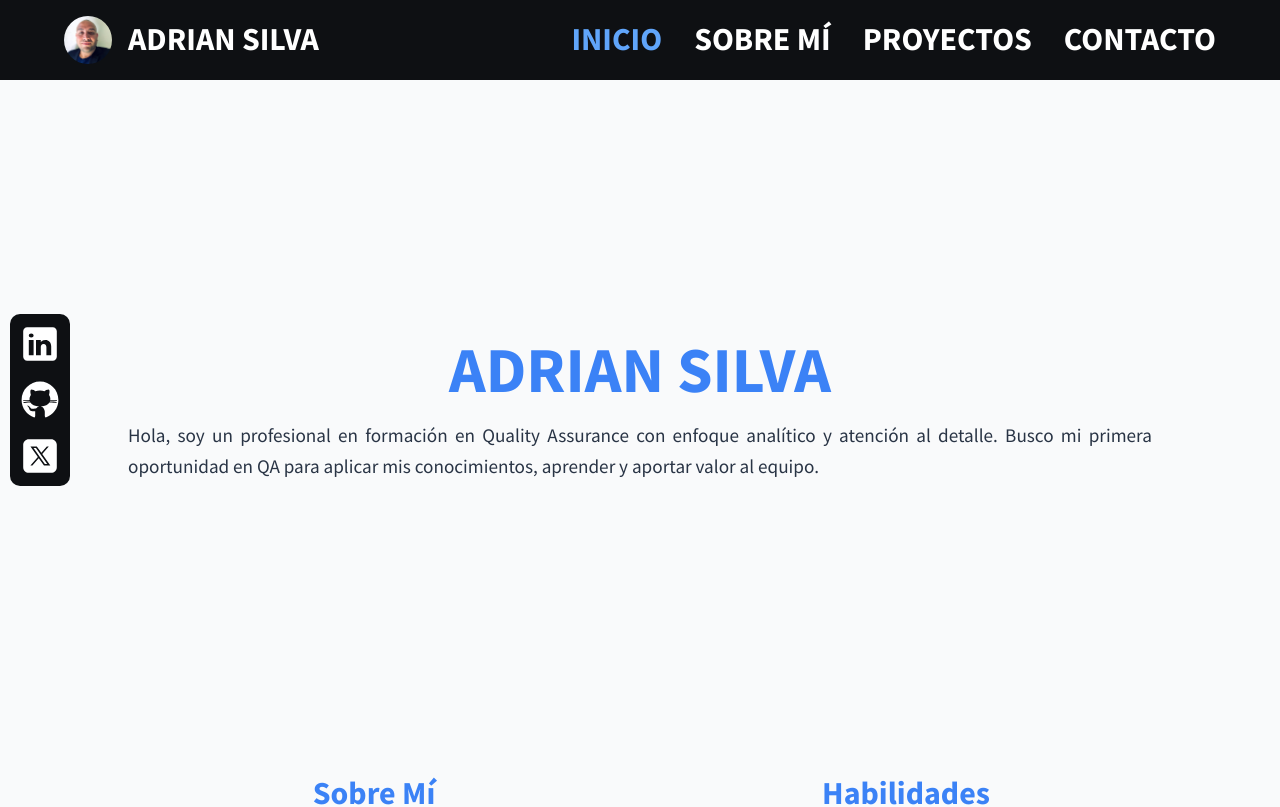
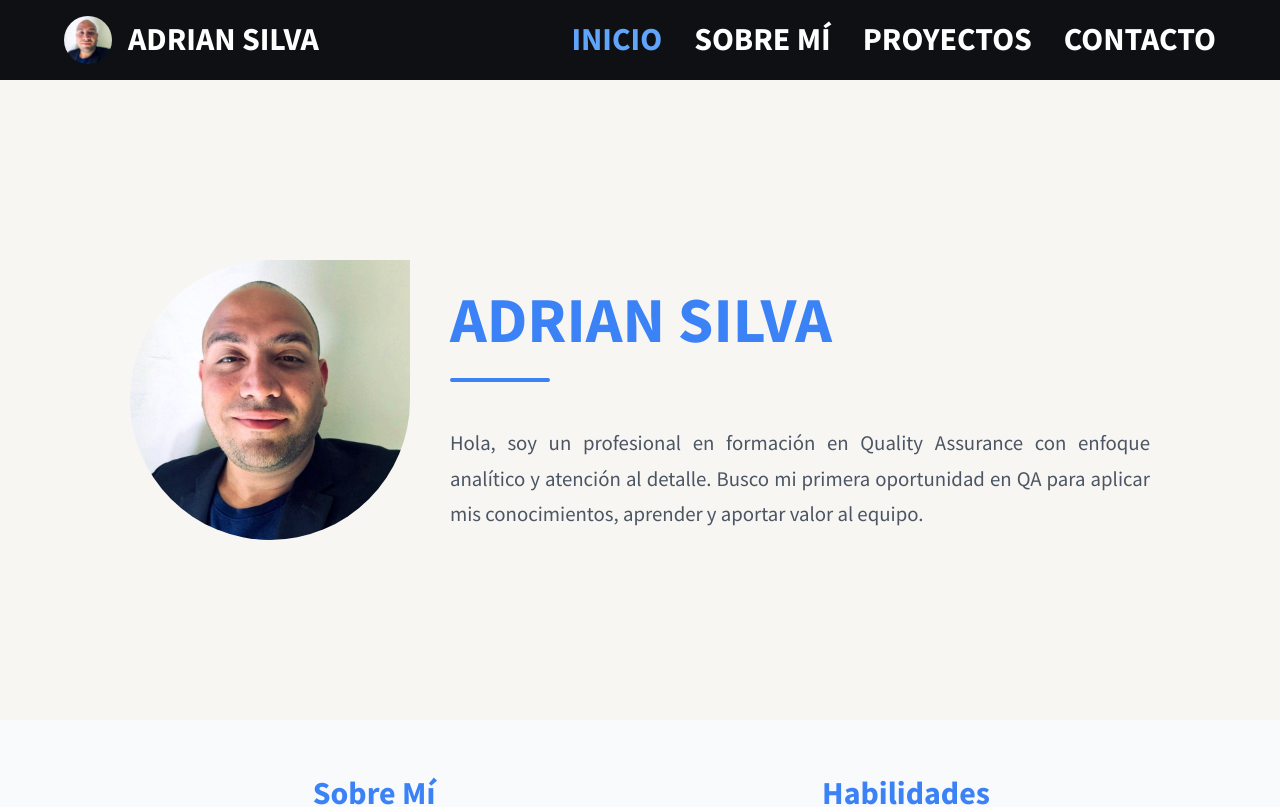
Before and after one commit to adjsvar/portafolio, a React (Vite) app: page / in a window 1280 px wide. Shown: the top 807 px of the page. Built offline with nearby package versions, Linux system fonts and the light colour scheme.

Commit message:
Pequeños cambios en home

```diff
--- a/src/pages/Home.jsx
+++ b/src/pages/Home.jsx
@@ -1,20 +1,28 @@
-// src/pages/Home.jsx - manteniendo la estructura original
+// src/pages/Home.jsx - Versión actualizada con foto de perfil
 import React from "react";
 import About from "./About";
 import Projects from "./Projects";
 import Contact from "./Contact";
+import profileImg from "../assets/foto.jpg"; // Importar la foto de perfil
 
 function Home() {
   return (
     <>
-      {/* Sección "Hero" o portada */}
+      {/* Sección "Hero" o portada con foto de perfil */}
       <section className="content hero" id="home">
+        <div className="hero-container">
+          <div className="hero-profile">
+            <img src={profileImg} alt="Adrian Silva" className="hero-img" />
+          </div>
+          <div className="hero-text">
             <h1>ADRIAN SILVA</h1>
             <p>
               Hola, soy un profesional en formación en Quality Assurance con enfoque
               analítico y atención al detalle. Busco mi primera oportunidad en QA
               para aplicar mis conocimientos, aprender y aportar valor al equipo.
             </p>
+          </div>
+        </div>
       </section>
 
       {/* Sección About */}
--- a/src/styles/App.css
+++ b/src/styles/App.css
@@ -172,3 +172,145 @@ html, body {
 .btn-secondary:active {
   background-color: rgba(59, 130, 246, 0.2);
 }
+
+/* ----------------------------------------
+   NUEVOS ESTILOS PARA LA SECCIÓN HERO
+---------------------------------------- */
+
+/* Contenedor principal del hero */
+.hero {
+  background-color: #f8f6f3;
+  position: relative;
+  padding: 2rem 0;
+}
+
+/* Contenedor flexible para alinear la imagen y el texto */
+.hero-container {
+  display: flex;
+  flex-direction: column;
+  align-items: center;
+  justify-content: center;
+  gap: 2rem;
+  width: 100%;
+  max-width: 1200px;
+  position: relative;
+  padding: 1rem;
+}
+
+/* Contenedor de la imagen de perfil */
+.hero-profile {
+  width: 280px;
+  height: 280px;
+  /* Solo redondeamos las tres esquinas, dejando la derecha plana */
+  border-radius: 50% 0 50% 50%;
+  overflow: hidden;
+  background-color: transparent;
+}
+
+/* Imagen de perfil */
+.hero-img {
+  width: 100%;
+  height: 100%;
+  object-fit: cover;
+  object-position: center;
+}
+
+/* Contenedor del texto */
+.hero-text {
+  text-align: center;
+  max-width: 800px;
+}
+
+.hero-text h1 {
+  margin-bottom: 0.5rem;
+  position: relative;
+  display: inline-block;
+}
+
+/* Línea decorativa bajo el título */
+.hero-text h1::after {
+  content: '';
+  position: absolute;
+  bottom: -12px;
+  left: 50%;
+  transform: translateX(-50%);
+  width: 100px;
+  height: 4px;
+  background-color: #3b82f6;
+  border-radius: 2px;
+}
+
+.hero-text p {
+  font-size: 1.3rem;
+  color: #4b5563;
+  line-height: 1.7;
+  max-width: 700px;
+  margin: 0 auto;
+  margin-top: 1.5rem;
+}
+
+/* Ajustes responsive */
+@media screen and (min-width: 851px) {
+  .hero-container {
+    flex-direction: row;
+    text-align: left;
+    gap: 2.5rem;
+    align-items: center;
+  }
+
+  .hero-text {
+    text-align: left;
+  }
+
+  .hero-text h1 {
+    margin-bottom: 2rem;
+  }
+
+  .hero-text h1::after {
+    left: 0;
+    transform: none;
+  }
+
+  /* Mantenemos la esquina derecha plana */
+  .hero-profile {
+    border-radius: 50% 0 50% 50%;
+  }
+}
+
+@media screen and (max-width: 850px) {
+  .hero-profile {
+    width: 240px;
+    height: 240px;
+    /* Cambiamos para que la parte inferior sea plana en modo móvil */
+    border-radius: 50% 50% 0 50%;
+  }
+
+  .hero-text p {
+    font-size: 1.2rem;
+  }
+}
+
+@media screen and (max-width: 600px) {
+  .hero-profile {
+    width: 200px;
+    height: 200px;
+    /* Mantenemos la parte inferior plana */
+    border-radius: 50% 50% 0 50%;
+  }
+
+  .hero-text h1 {
+    margin-bottom: 1.5rem;
+  }
+
+  .hero-text h1::after {
+    width: 80px;
+    height: 3px;
+    bottom: -10px;
+  }
+
+  .hero-text p {
+    font-size: 1.1rem;
+    line-height: 1.6;
+    margin-top: 1.2rem;
+  }
+}
```
Lines whose indentation alone changed are shown as unchanged.
